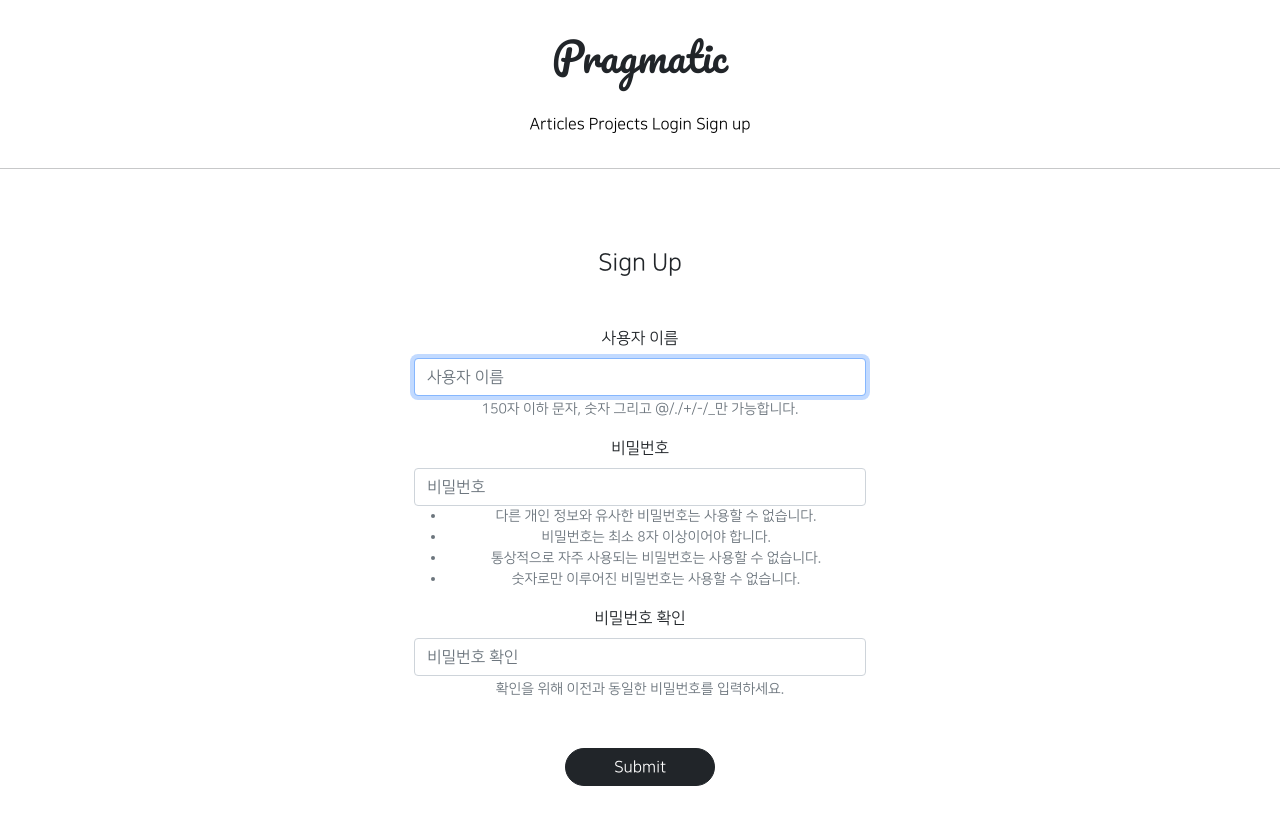
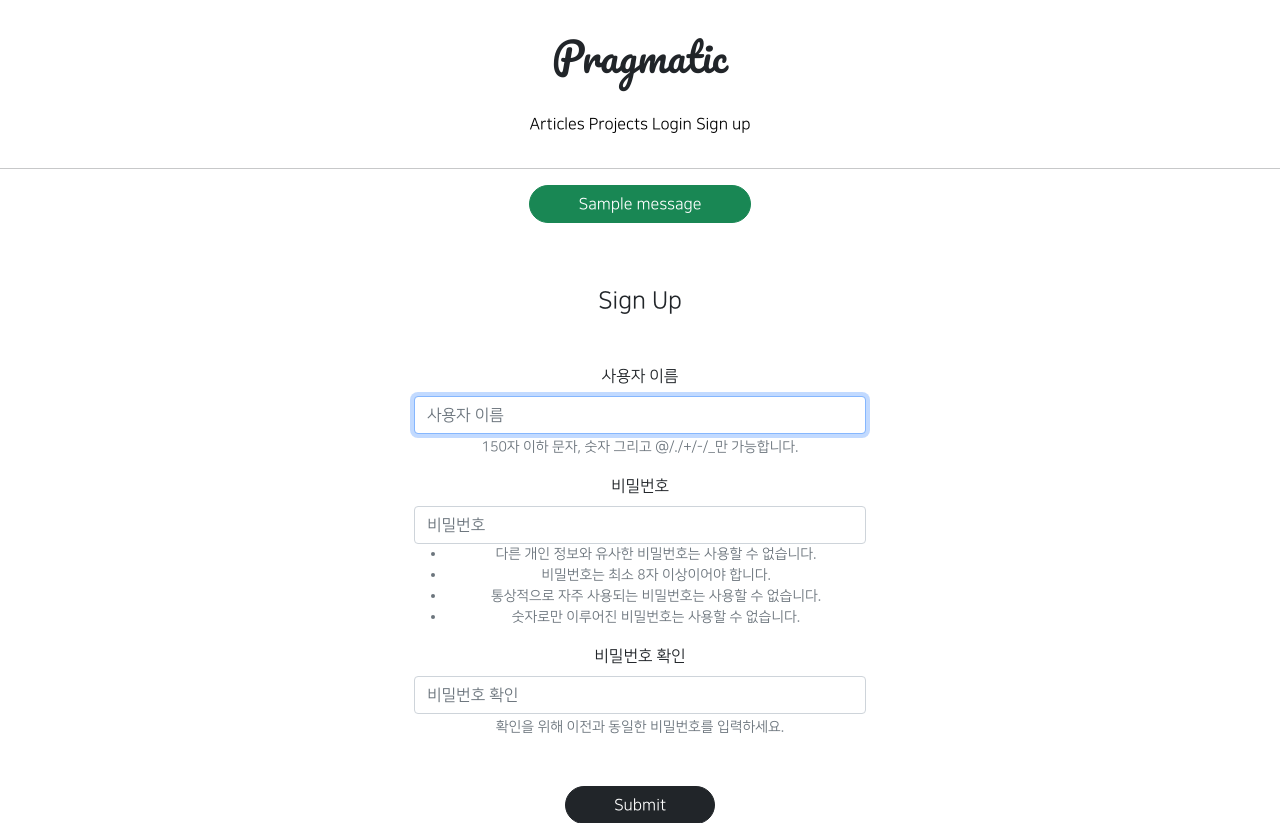
Before and after one commit to surlyban-selor/kalrasu, a Django app: page /accounts/create/ in a window 1280 px wide. Shown: the top 823 px of the page. Run offline with Django 3.2, Linux system fonts and the light colour scheme; tables that the repository leaves empty hold one stand-in row (values such as "Sample post"); one stand-in notice (Sample message) is shown; parts of the project's set-up code (start-up, migrations or seed data) failed here and were passed over; some libraries are stand-ins or nearby versions.

Commit message:
8/24 3ban class commit 4

```diff
--- a/likeapp/views.py
+++ b/likeapp/views.py
@@ -1,3 +1,4 @@
+from django.contrib import messages
 from django.contrib.auth.decorators import login_required
 from django.http import HttpResponseRedirect
 from django.shortcuts import render
@@ -21,13 +22,16 @@ class LikeArticleView(RedirectView):
                                                 article=article)
 
         if like_record.exists():
+            # 좋아요가 반영 X
+            messages.add_message(request, messages.ERROR, '좋아요는 한번만 가능합니다')
             return HttpResponseRedirect(reverse('articleapp:detail', kwargs={'pk': kwargs['article_pk']}))
         else:
+            # 좋아요가 반영 O
             LikeRecord(user=user, article=article).save()
 
         article.like += 1
         article.save()
-
+        messages.add_message(request, messages.SUCCESS, '좋아요가 반영되었습니다.')
 
         return super().get(request, *args, **kwargs)
 
--- a/subscribeapp/templates/subscribeapp/list.html
+++ b/subscribeapp/templates/subscribeapp/list.html
@@ -1,7 +1,9 @@
-{% extend 'base.html' %}
+{% extends 'base.html' %}
 
 {% block content %}
+
     <div>
         {% include 'snippets/list_fragment.html' %}
     </div>
+
 {% endblock %}
--- a/templates/base.html
+++ b/templates/base.html
@@ -9,6 +9,14 @@
 
 <hr>
 
+{% for message in messages %}
+    <div class="text-center">
+        <div class="btn btn-success rounded-pill px-5">
+            {{ message }}
+        </div>
+    </div>
+{% endfor %}
+
 {% block content %}
 {% endblock %}
 
```
